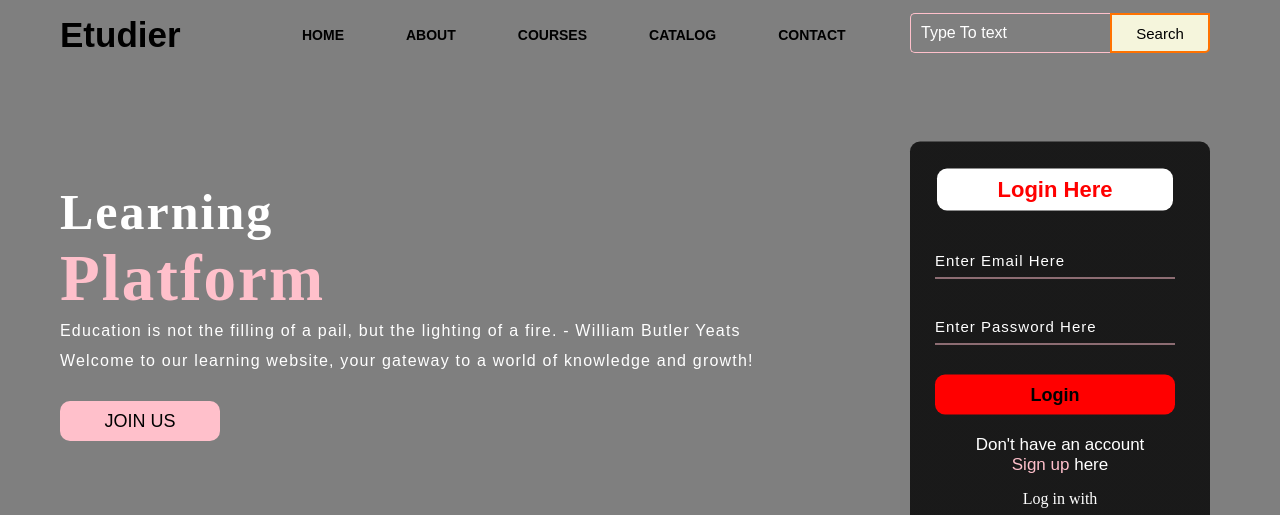
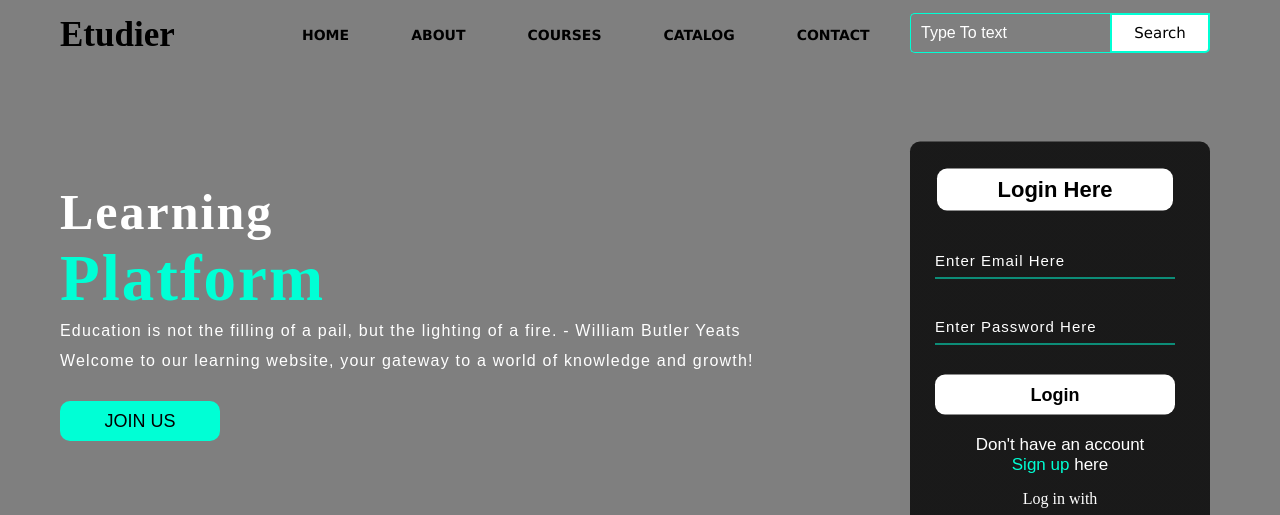
Before and after one commit to uharika77/login-page, a plain HTML site: page index.html in a window 1280 px wide. Shown: the top 515 px of the page. Drawn offline with nearby package versions, Linux system fonts and the light colour scheme.

Commit message:
Update style.css

```diff
--- a/style.css
+++ b/style.css
@@ -26,7 +26,7 @@
 .logo{
     color:black;
     font-size: 35px;
-    font-family: Arial;
+    font-family: 'Times New Roman', Times, serif;
     padding-left: 20px;
     float: left;
     padding-top: 10px;
@@ -56,13 +56,13 @@ ul li{
 ul li a{
     text-decoration: none;
     color: black;
-    font-family: Arial;
+    font-family: 'Lucida Sans', 'Lucida Sans Regular', 'Lucida Grande', 'Lucida Sans Unicode', Geneva, Verdana, sans-serif;
     font-weight: bold;
     transition: 0.4s ease-in-out;
 }
 
 ul li a:hover{
-    color: pink;
+    color: rgb(0, 255, 213);
 }
 
 .search{
@@ -76,7 +76,7 @@ ul li a:hover{
     width: 200px;
     height: 40px;
     background: transparent;
-    border: 1px solid pink;
+    border: 1px solid rgb(0, 255, 213);
     margin-top: 13px;
     color:black;
     border-right: none;
@@ -90,10 +90,11 @@ ul li a:hover{
 .btn{
     width: 100px;
     height: 40px;
-    background: beige;
-    border: 2px solid #ff7200;
+    background: white;
+    border: 2px solid rgb(0, 255, 213);
     margin-top: 13px;
     color: BLACK;
+    font-family: 'Lucida Sans', 'Lucida Sans Regular', 'Lucida Grande', 'Lucida Sans Unicode', Geneva, Verdana, sans-serif;
     font-size: 15px;
     border-bottom-right-radius: 5px;
     border-bottom-right-radius: 5px;
@@ -139,7 +140,7 @@ ul li a:hover{
 .content .cn{
     width: 160px;
     height: 40px;
-    background: pink;
+    background: rgb(0, 255, 213);
     border: none;
     margin-bottom: 10px;
     margin-left: 20px;
@@ -161,7 +162,7 @@ ul li a:hover{
 }
 
 .content span{
-    color: pink;
+    color: rgb(0, 255, 213);
     font-size: 65px
 }
 
@@ -181,7 +182,7 @@ ul li a:hover{
     width: 220px;
     font-family: sans-serif;
     text-align: center;
-    color: RED;
+    color: black;
     font-size: 22px;
     background-color: #fff;
     border-radius: 10px;
@@ -193,7 +194,7 @@ ul li a:hover{
     width: 240px;
     height: 35px;
     background: transparent;
-    border-bottom: 1px solid pink;
+    border-bottom: 1px solid rgb(0, 255, 213);
     border-top: none;
     border-right: none;
     border-left: none;
@@ -216,7 +217,7 @@ ul li a:hover{
 .btnn{
     width: 240px;
     height: 40px;
-    background: RED;
+    background: white;
     border: none;
     margin-top: 30px;
     font-size: 18px;
@@ -227,7 +228,7 @@ ul li a:hover{
 }
 .btnn:hover{
     background: #fff;
-    color: RED;
+    color:rgb(0, 255, 213);
 }
 .btnn a{
     text-decoration: none;
@@ -242,7 +243,7 @@ ul li a:hover{
 }
 .form .link a{
     text-decoration: none;
-    color: pink;
+    color:rgb(0, 255, 213);
 }
 .liw{
     padding-top: 15px;
@@ -261,5 +262,5 @@ ul li a:hover{
     transition: 0.3s ease;
 }
 .icons ion-icon:hover{
-    color: pink;
+    color: rgb(0, 255, 213);
 }
```
